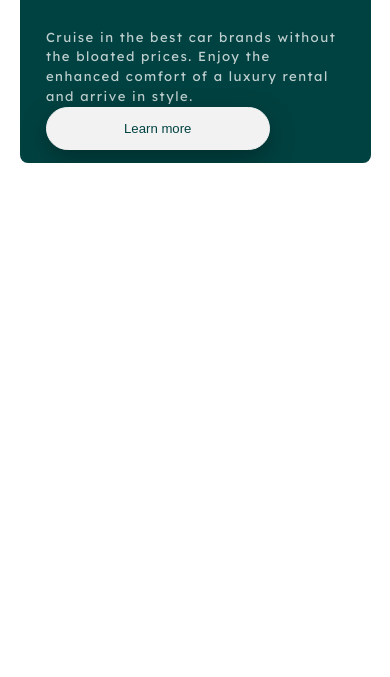
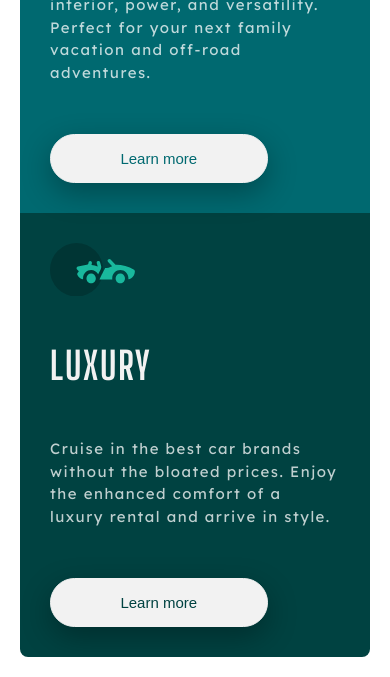
Before and after one commit to ronrk/3-column-preview-card-component-main, a plain HTML site: page index.html in a window 390 px wide. Shown: the part 740-1417 px from the top of the page. Before the commit the page ends 903 px from the top, so only its background shows below. Drawn offline with Linux system fonts and the light colour scheme.

Commit message:
finish the app

```diff
--- a/styles.css
+++ b/styles.css
@@ -30,16 +30,17 @@ body {
   background-color: var(--color-white);
   display: flex;
   width: 100%;
-  height: 100vh;
+  min-height: 100vh;
   justify-content: center;
   align-items: center;
 }
 
 .container {
   max-width: 1000px;
-  width: 90%;
+  /* width: 90%; */
   /* height: 90vh; */
   min-height: 90vh;
+  margin: 2rem;
   border-radius: 8px;
   display: flex;
   overflow: hidden;
@@ -81,6 +82,7 @@ body {
   font-size: 1.5rem;
   padding: 1.5rem;
   width: 75%;
+  margin-top: 5rem;
   align-self: flex-start;
   background-color: var(--color-grey);
   border-radius: 100px;
@@ -150,12 +152,12 @@ body {
 }
 
 @media only screen and (max-width: 50em) {
-  html {
+  /* html {
     font-size: 55%;
-  }
+  } */
 
   .column {
-    padding: 1.5rem 3rem;
+    padding: 3rem;
   }
   .column__text {
     line-height: 1.5;
```
